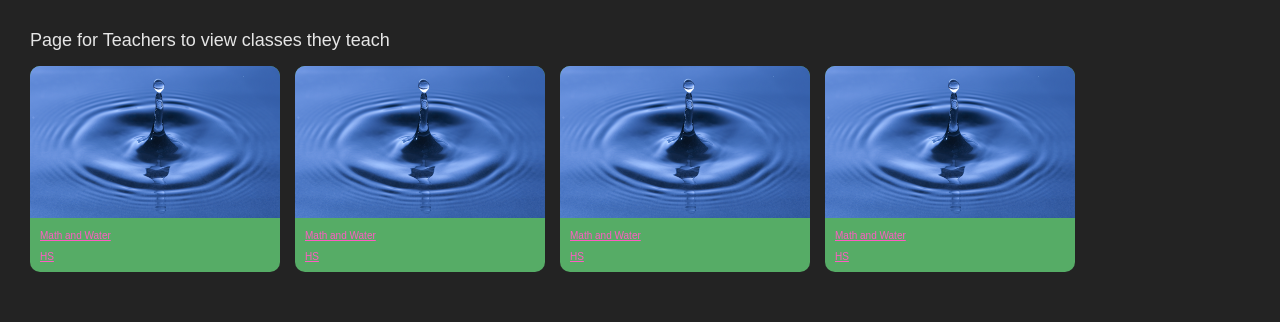
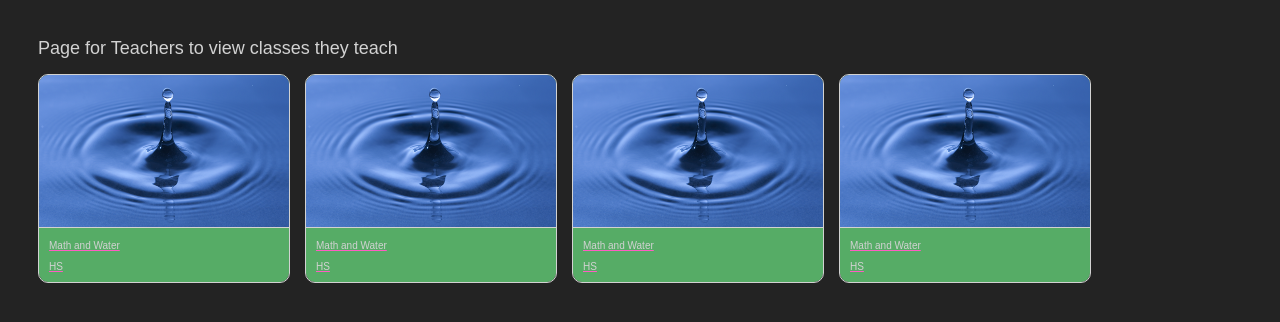
Before and after one commit to N4940/Appamada-Administrative-Services, a plain HTML site: page pages/classGallery.html in a window 1280 px wide. Drawn offline with Linux system fonts and the light colour scheme.

Commit message:
Slight edit and comments

```diff
--- a/CSS/style.css
+++ b/CSS/style.css
@@ -1,13 +1,13 @@
+/* general document Style */
+:root{
+    font-family: Arial, Helvetica, sans-serif;
+    font-size: large;
+    color: rgb(210, 210, 210);
+    margin: 30px;
+    background-color: rgb(35, 35, 35)
+}
 a{
     color:rgb(255, 92, 195);
-}
-body{
-    font-family: Arial, Helvetica, sans-serif;
-    font-size: large;
-    color: rgb(230, 230, 230);
-    margin: 30px;
-    background-color: rgb(35, 35, 35);
-
 }
 body .NAV li{
     padding: 10px;
@@ -15,8 +15,10 @@ body .NAV li{
 body .NAV li:hover{
     color:blue;
 }
+
+/* Class Icon styles */
+
 .classTablet{
-    transition: box-shadow .3s;
     border-radius: 10px;
     margin: 15px 15px 0px 0px;
     font-size: 10px;
@@ -25,21 +27,33 @@ body .NAV li:hover{
     height: auto;
     background-clip: padding-box;
     overflow: hidden;
-} .classTablet:hover{
-    box-shadow: 0 0 15px rgb(97, 97, 97);
+    color:rgb(210, 210, 210);
+    text-decoration-color:rgb(210, 210, 210) ;
+    border:1.5px solid ;
+}
+.classTablet:hover{
+    /* box-shadow: 0 0 10px rgb(97, 97, 97); */
+    border: 1.5px solid transparent;
+    filter: drop-shadow( 0 0 5px rgb(97, 97, 97) );
+
 }
 .classTablet p {
     cursor:default;
     text-indent: 10px;
 }
 .classTablet img{
-    display: absolute;
+    margin:auto;
+    border-bottom: 1px solid rgb(210, 210, 210);
     width: 100%;
     overflow: hidden;
 }
+
+/* Attendance table/spreadsheet style */
+
 .attendanceTable{
+    margin: auto;
     border-collapse:collapse;
-
+    font-size: 2em;
 }
 .attendanceTable td{
     padding: 5px 10px 5px 3px;
```
Also changed, not shown: pages/classGallery.html (+3 -0 lines).
